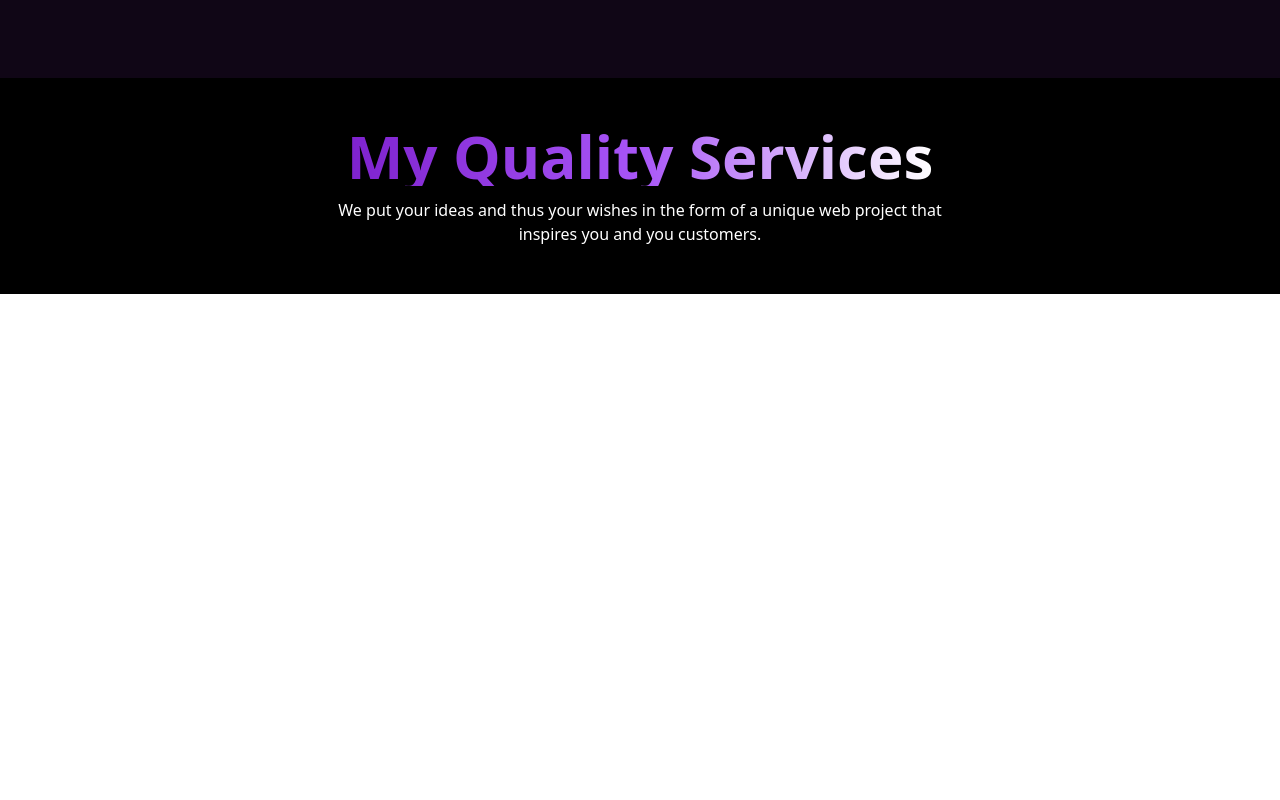
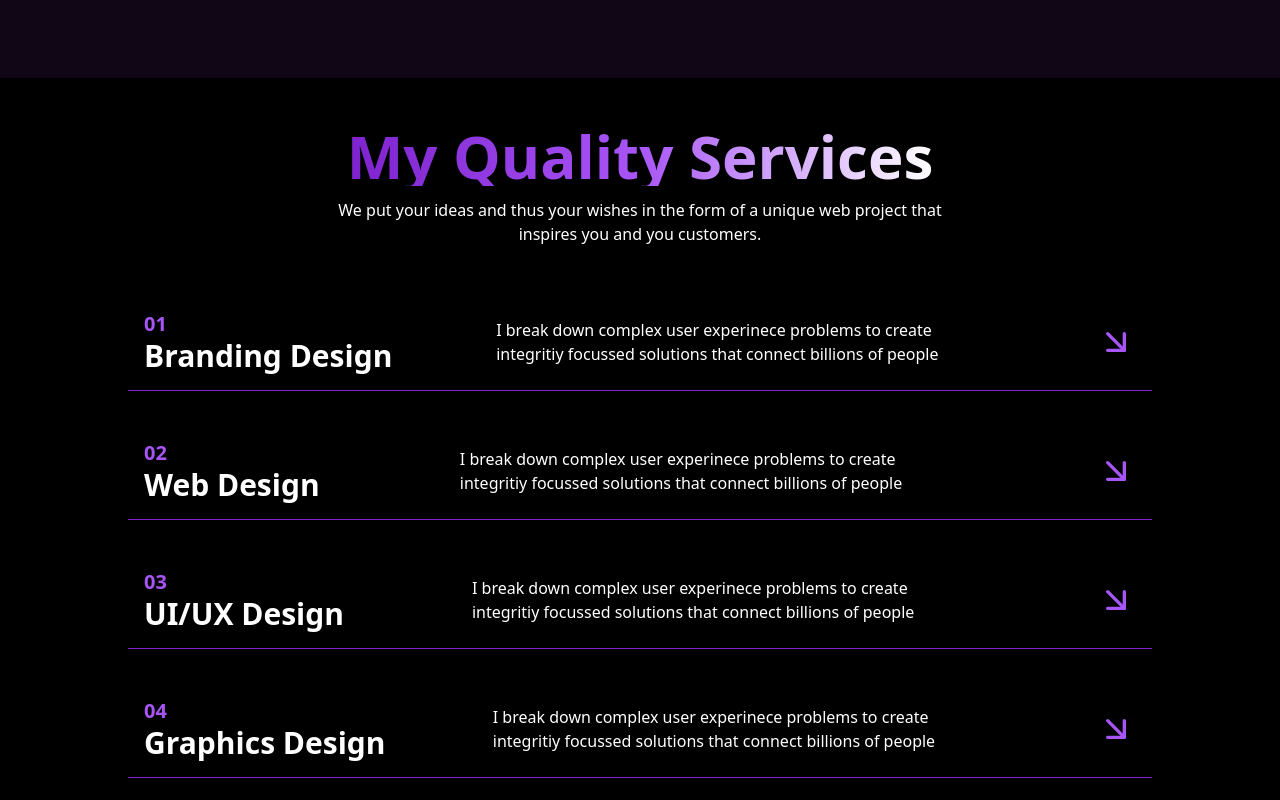
Before and after one commit to MdFuadAmir/Animated-Portfolio, a React app: page / in a window 1280 px wide. Shown: the part 786-1586 px from the top of the page. Before the commit the page ends 1080 px from the top, so only its background shows below. Built offline with nearby package versions, Linux system fonts and the light colour scheme; the HTML template or start-up script is replaced by a standard one.

Commit message:
added quality section complete

```diff
--- a/src/Components/Quality/Quality.jsx
+++ b/src/Components/Quality/Quality.jsx
@@ -1,3 +1,4 @@
+import { FiArrowDownRight } from "react-icons/fi";
 
 const Quality = () => {
     return (
@@ -8,7 +9,51 @@ const Quality = () => {
                 <p className="w-full md:w-1/2 flex text-center text-white">We put your ideas and thus your wishes in the form of a unique web project that inspires you and you customers.</p>
             </div>
             {/* cards */}
-            <div>
+            <div className="mt-12 max-w-5xl mx-auto space-y-8">
+                {/* card 1 */}
+                <div className="flex flex-col md:flex-row items-center justify-between border-b border-purple-700 p-4 group gap-6 hover:scale-105 duration-500">
+                    <div>
+                        <p className="font-bold text-xl text-purple-500">01</p>
+                        <h1 className="font-bold text-2xl md:text-3xl text-white">Branding Design</h1>
+                    </div>
+                    <div className="w-full md:w-1/2 text-white"><p>I break down complex user experinece problems to create integritiy focussed solutions that connect billions of people</p></div>
+                    <div className="text-purple-500 group-hover:-rotate-90 duration-500 group-hover:text-white">
+                        <FiArrowDownRight size={40}/>
+                    </div>
+                </div>
+                {/* card 2 */}
+                <div className="flex flex-col md:flex-row items-center justify-between border-b border-purple-700 p-4 group gap-6 hover:scale-105 duration-500">
+                    <div>
+                        <p className="font-bold text-xl text-purple-500">02</p>
+                        <h1 className="font-bold text-2xl md:text-3xl text-white">Web Design</h1>
+                    </div>
+                    <div className="w-full md:w-1/2 text-white"><p>I break down complex user experinece problems to create integritiy focussed solutions that connect billions of people</p></div>
+                    <div className="text-purple-500 group-hover:-rotate-90 duration-500 group-hover:text-white">
+                        <FiArrowDownRight size={40}/>
+                    </div>
+                </div>
+                {/* card 3 */}
+                <div className="flex flex-col md:flex-row items-center justify-between border-b border-purple-700 p-4 group gap-6 hover:scale-105 duration-500">
+                    <div>
+                        <p className="font-bold text-xl text-purple-500">03</p>
+                        <h1 className="font-bold text-2xl md:text-3xl text-white">UI/UX Design</h1>
+                    </div>
+                    <div className="w-full md:w-1/2 text-white"><p>I break down complex user experinece problems to create integritiy focussed solutions that connect billions of people</p></div>
+                    <div className="text-purple-500 group-hover:-rotate-90 duration-500 group-hover:text-white">
+                        <FiArrowDownRight size={40}/>
+                    </div>
+                </div>
+                {/* card 4 */}
+                <div className="flex flex-col md:flex-row items-center justify-between border-b border-purple-700 p-4 group gap-6 hover:scale-105 duration-500">
+                    <div>
+                        <p className="font-bold text-xl text-purple-500">04</p>
+                        <h1 className="font-bold text-2xl md:text-3xl text-white">Graphics Design</h1>
+                    </div>
+                    <div className="w-full md:w-1/2 text-white"><p>I break down complex user experinece problems to create integritiy focussed solutions that connect billions of people</p></div>
+                    <div className="text-purple-500 group-hover:-rotate-90 duration-500 group-hover:text-white">
+                        <FiArrowDownRight size={40}/>
+                    </div>
+                </div>
 
             </div>
 
```
